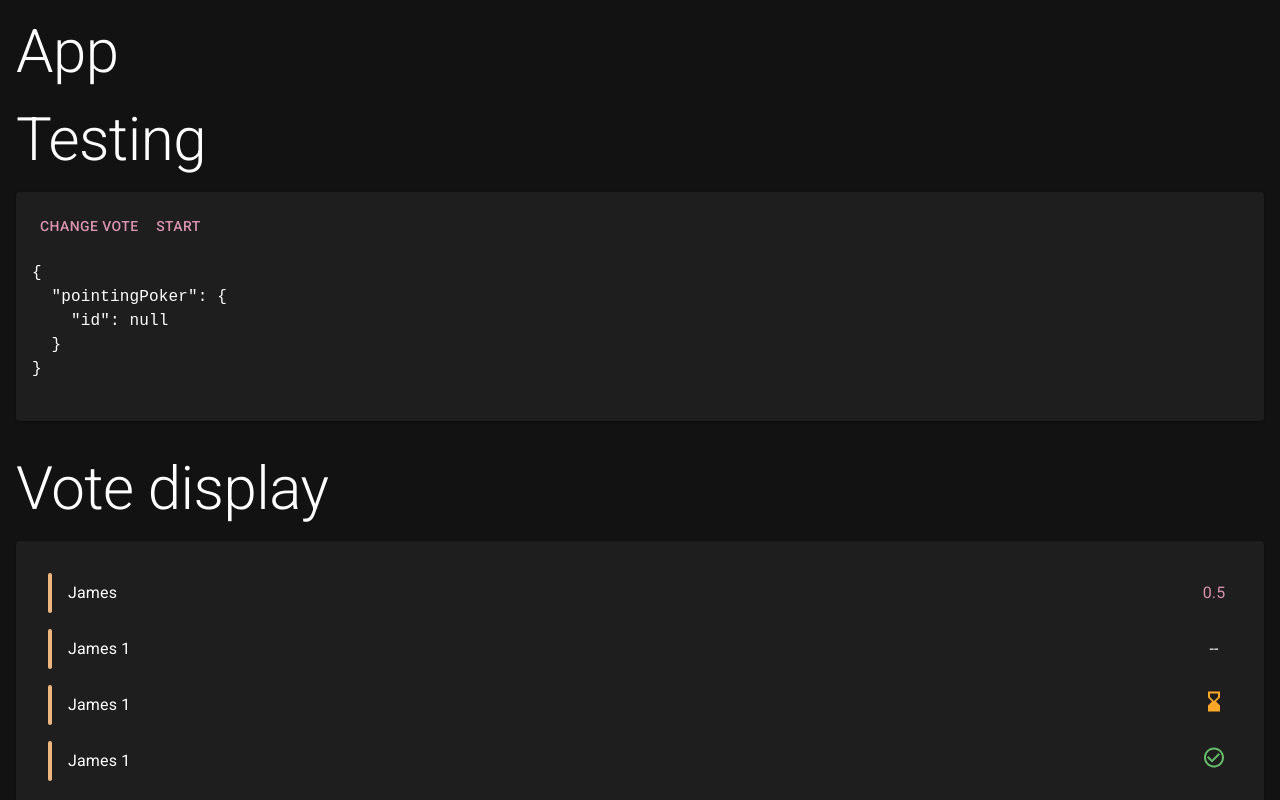
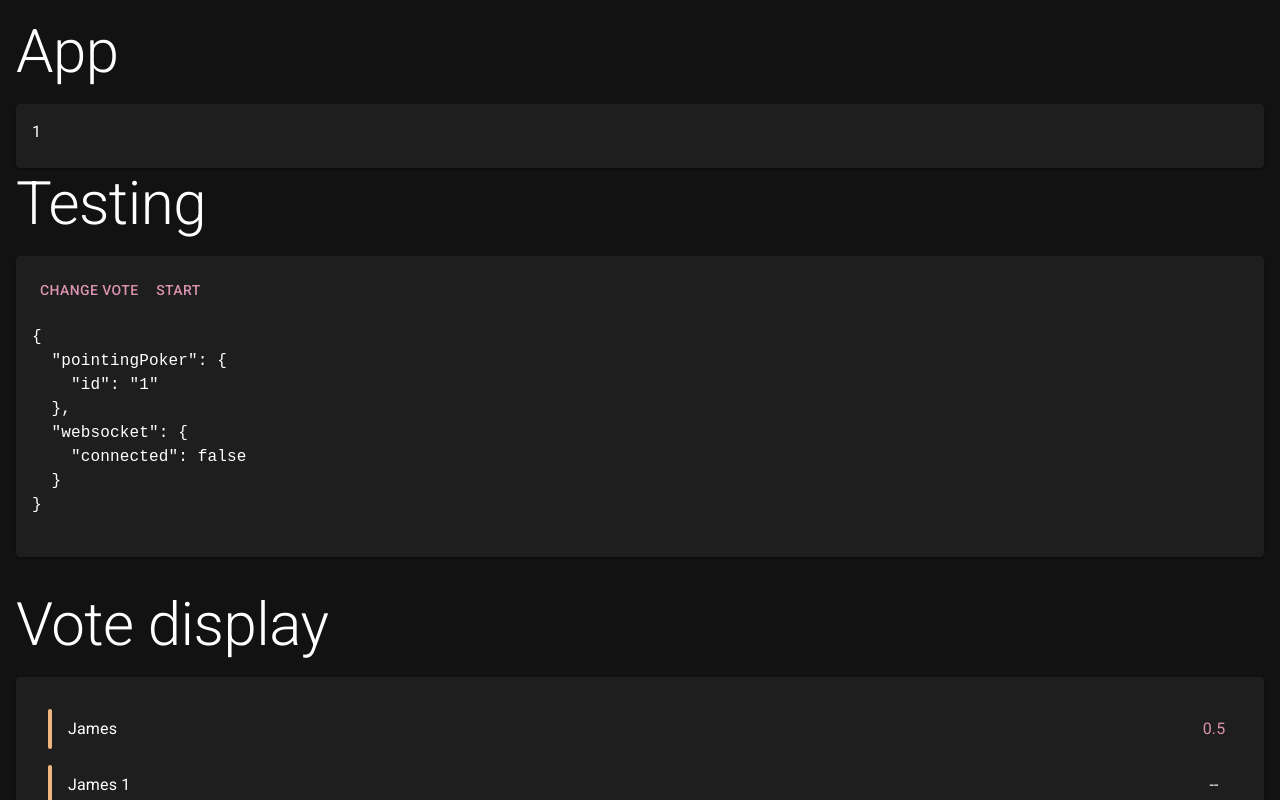
Before and after one commit to Zubry/agile-client, a React app: page /1 in a window 1280 px wide. Shown: the top 800 px of the page. Built offline with nearby package versions, Linux system fonts and the light colour scheme; no server answers.

Commit message:
Automatically join rooms

```diff
--- a/src/App.jsx
+++ b/src/App.jsx
@@ -23,6 +23,7 @@ import * as websocket from './features/websocket/actions'
 import * as pointingPoker from './features/pointing-poker/actions'
 
 import Index from './routes/index'
+import Room from './routes/room'
 
 function App() {
   const [vote, setVote] = useState(0.5)
@@ -41,7 +42,9 @@ function App() {
         <Typography paragraph variant="h2">App</Typography>
         <Router>
           <Switch>
-            <Route path="/:room"></Route>
+            <Route path="/:room">
+              <Room />
+            </Route>
             <Route path="*">
               <Index />
             </Route>
--- a/src/features/pointing-poker/actions.js
+++ b/src/features/pointing-poker/actions.js
@@ -1,3 +1,5 @@
 export const START = 'pointing-poker/start';
+export const JOIN = 'pointing-poker/join';
 
 export const start = () => ({ type: START });
+export const join = (room) => ({ type: JOIN, room: room });
--- a/src/features/pointing-poker/saga.js
+++ b/src/features/pointing-poker/saga.js
@@ -1,4 +1,4 @@
-import { take, put, call } from 'redux-saga/effects'
+import { take, put, call, race } from 'redux-saga/effects'
 
 import * as pointingPoker from './actions'
 import * as websocket from '../websocket/actions'
@@ -13,8 +13,28 @@ export function* start() {
   const { payload } = yield take(`${id}:${websocket.MESSAGE}`)
 
   yield put(setId(payload))
+
+  return true
+}
+
+export function* join() {
+  const { room } = yield take(pointingPoker.JOIN)
+
+  const { id } = yield put(websocket.send('join', room, 'testuser'))
+
+  const { payload } = yield take(`${id}:${websocket.MESSAGE}`)
+
+  return true
 }
 
 export function* pointingPokerSaga() {
-  yield call(start)
+  const { startRoom, joinRoom } = yield race({
+    startRoom: call(start),
+    joinRoom: call(join)
+  })
+  console.log(startRoom)
+
+  if (startRoom) {
+    yield call(join)
+  }
 }
--- a/src/features/websocket/actions.js
+++ b/src/features/websocket/actions.js
@@ -10,6 +10,7 @@ export const MESSAGE = 'websocket/message'
 export const SEND = 'websocket/send'
 
 export const connect = () => ({ type: CONNECT })
+export const connected = () => ({ type: CONNECTED })
 export const disconnected = () => ({ type: DISCONNECTED })
 export const message = (id, payload) => ({ type: id + ":" + MESSAGE, payload: payload })
 export const send = (...payload) => {
--- a/src/features/websocket/saga.js
+++ b/src/features/websocket/saga.js
@@ -3,9 +3,13 @@ import { eventChannel } from '@redux-saga/core'
 
 import * as actions from './actions'
 import { connect, send } from './socket'
+import { setConnected } from './slice'
 
 function socketChannel(socket) {
   return eventChannel(emitter => {
+    socket.addEventListener('open', function () {
+      emitter(actions.connected())
+    })
     socket.addEventListener('message', function (message) {
       const [id, payload] = message.data.split(':', 2)
       emitter(actions.message(id, payload))
@@ -32,6 +36,9 @@ export function* websocket() {
   const socket = connect()
   yield fork(responseHandler, socket)
 
+  yield take(actions.CONNECTED)
+  yield put(setConnected(true))
+
   while (true) {
     const { id, payload } = yield take(actions.SEND)
 
--- /dev/null
+++ b/src/features/websocket/slice.js
@@ -0,0 +1,18 @@
+import { createSlice } from '@reduxjs/toolkit'
+
+const initialState = {
+  connected: false,
+}
+
+export const slice = createSlice({
+  name: 'websocket',
+  initialState,
+  reducers: {
+    setConnected: (state, action) => {
+      state.connected = action.payload
+    }
+  }
+})
+
+export const { setConnected } = slice.actions
+export default slice.reducer
--- a/src/features/websocket/socket.js
+++ b/src/features/websocket/socket.js
@@ -1,5 +1,3 @@
-import { nanoid } from 'nanoid/non-secure'
-
 const connect = () => {
   return new WebSocket('ws://localhost:4040/ws')
 }
--- /dev/null
+++ b/src/routes/room.jsx
@@ -0,0 +1,39 @@
+import React, { useEffect } from 'react'
+
+import Card from '@mui/material/Card'
+import CardContent from '@mui/material/CardContent'
+
+import { useParams } from 'react-router'
+import { useDispatch, useSelector } from 'react-redux'
+
+import { setId } from '../features/pointing-poker/slice'
+import { join } from '../features/pointing-poker/actions'
+
+const Room = () => {
+  const { room: roomParam } = useParams()
+  const dispatch = useDispatch()
+  const room = useSelector(state => state.pointingPoker.id)
+  const isConnected = useSelector(state => state.websocket.connected)
+
+  useEffect(() => {
+    if (roomParam) {
+      dispatch(setId(roomParam))
+    }
+  }, [roomParam])
+
+  useEffect(() => {
+    if (room && isConnected) {
+      dispatch(join(room))
+    }
+  }, [room, isConnected])
+
+  return (
+    <Card>
+      <CardContent>
+        {room}
+      </CardContent>
+    </Card>
+  )
+}
+
+export default Room
--- a/src/store.js
+++ b/src/store.js
@@ -2,6 +2,7 @@ import { configureStore } from '@reduxjs/toolkit'
 import createSagaMiddleware from 'redux-saga'
 
 import pointingPokerReducer from './features/pointing-poker/slice'
+import websocketReducer from './features/websocket/slice'
 
 import saga from './saga'
 
@@ -10,6 +11,7 @@ const sagaMiddleware = createSagaMiddleware()
 const store = configureStore({
   reducer: {
     pointingPoker: pointingPokerReducer,
+    websocket: websocketReducer
   },
   middleware: (getDefaultMiddleware) => getDefaultMiddleware().concat(sagaMiddleware),
 })
```
